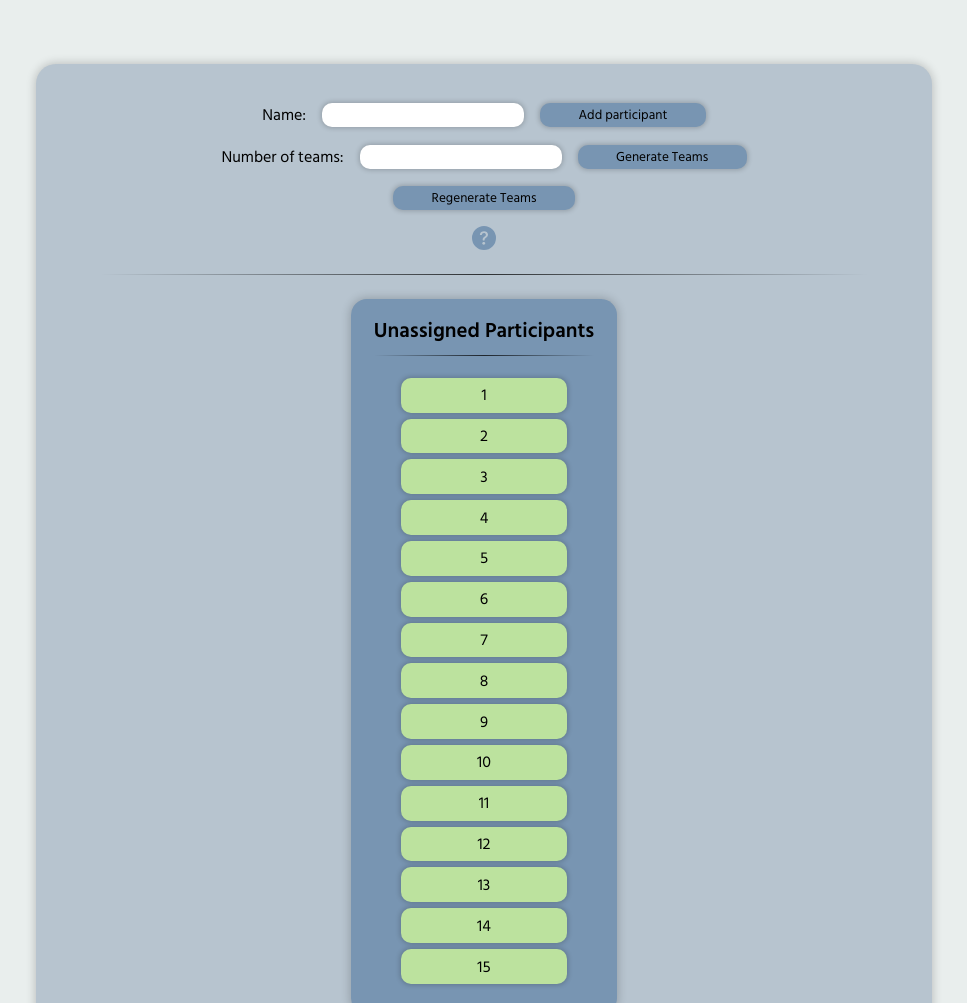
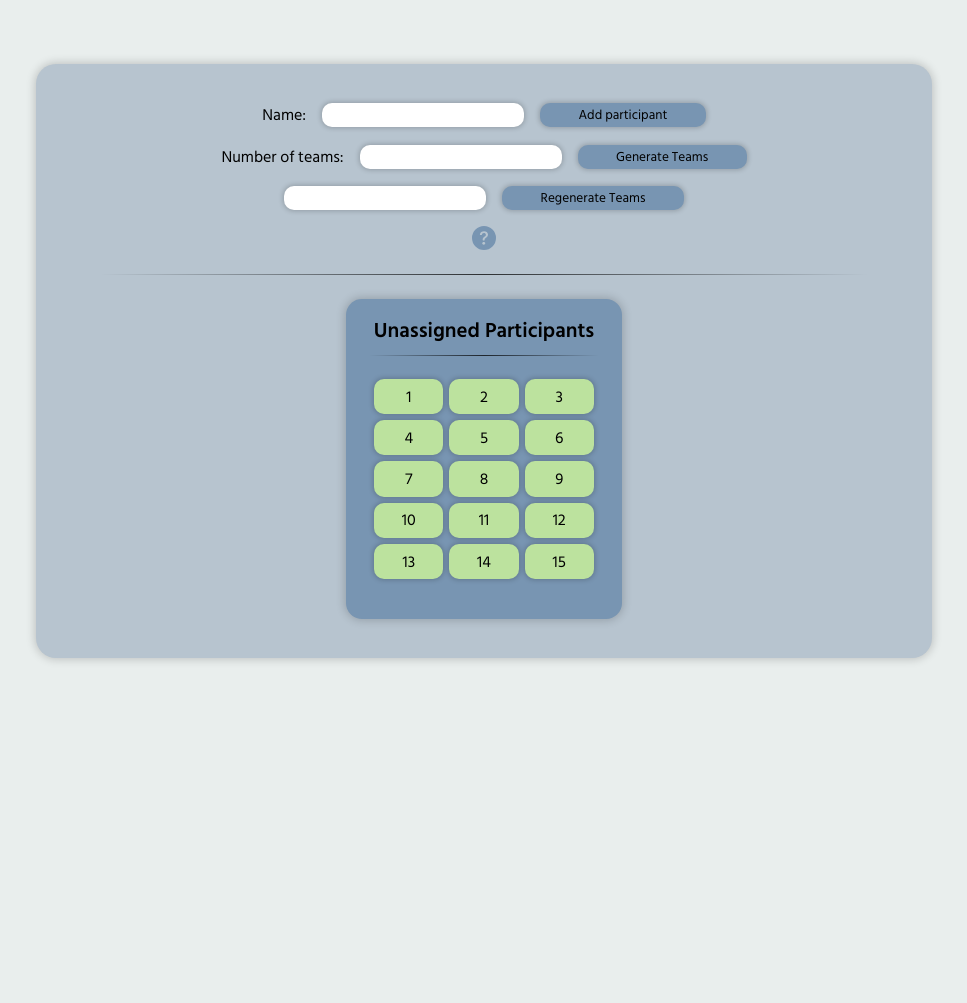
Before and after one commit to yasirozdemir/Team-Generator-App, a plain HTML site: page index.html in a window 1280 px wide. Shown: the top 1003 px of the page, without its empty margins (156-1123 px from the left). After the commit the page ends 800 px from the top, so only its background shows below. Drawn offline with Linux system fonts and the light colour scheme.

Commit message:
style.css updates

```diff
--- a/index.html
+++ b/index.html
@@ -30,6 +30,7 @@
                 <button id="generate_button">Generate Teams</button>
             </div>
             <div>
+                <input type="number" id="number_input-regenerate" min="1">
                 <button id="regenerate-teams_button">Regenerate Teams</button>
             </div>
             <div>
--- a/style.css
+++ b/style.css
@@ -39,6 +39,7 @@ body {
 
 #name_input,
 #number_input,
+#number_input-regenerate,
 #add-participant_button,
 #generate_button,
 #regenerate-teams_button {
@@ -51,7 +52,8 @@ body {
 }
 
 #name_input,
-#number_input {
+#number_input,
+#number_input-regenerate {
   padding-left: 20px;
   padding-right: 20px;
 }
@@ -92,9 +94,7 @@ body {
   opacity: 0%;
   visibility: hidden;
   top: 4.5vh;
-  /* right: 0px; */
   left: 82vh;
-  /* bottom: 0px; */
   min-width: 20%;
   min-height: 25%;
   border-radius: 20px;
@@ -149,17 +149,18 @@ body {
 #unassigned-participants_list,
 .teams {
   display: flex;
-  flex-direction: column;
+  flex-wrap: wrap;
   text-align: center;
-  row-gap: 0.75vh;
+  gap: 0.75vh;
   align-items: center;
+  justify-content: center;
   margin-top: 10%;
   margin-bottom: 10%;
 }
 
 #unassigned-participants_list > div,
 .teams > div {
-  min-width: 75%;
+  min-width: 30%;
   border-radius: 10px;
   padding: 2% 0;
   box-shadow: 0px 0px 5px 1px rgba(0, 0, 0, 0.2);
```
